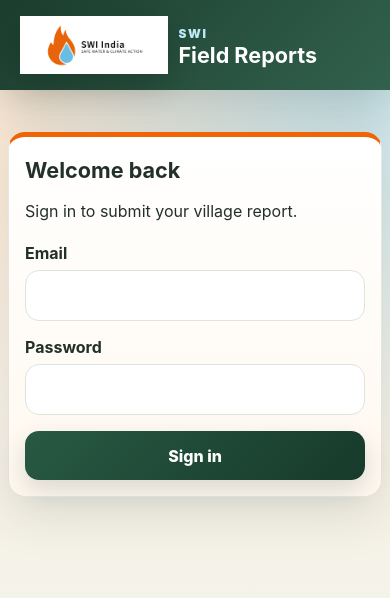
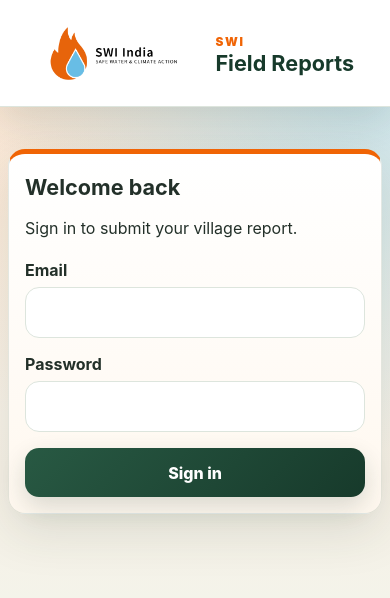
Before and after one commit to SWI-India/Photo, a website: page public/index.html in a window 390 px wide. Drawn offline with Linux system fonts and the light colour scheme.

Commit message:
Use white header with larger logo

```diff
--- a/public/service-worker.js
+++ b/public/service-worker.js
@@ -1,4 +1,4 @@
-const CACHE = "swi-reports-v14";
+const CACHE = "swi-reports-v15";
 const APP_SHELL = ["/", "/styles.css", "/app.js", "/manifest.webmanifest", "/icon.svg", "/swi-logo.png"];
 
 self.addEventListener("install", (event) => {
--- a/public/styles.css
+++ b/public/styles.css
@@ -45,19 +45,20 @@ button.text-button { background: transparent; color: var(--green); padding-inlin
 .hidden { display: none !important; }
 
 .app-header {
-  min-height: 104px;
+  min-height: 136px;
   padding: 1rem max(1.25rem, calc((100vw - 1050px) / 2));
   display: flex;
   align-items: center;
   justify-content: space-between;
-  color: white;
-  background: linear-gradient(135deg, rgba(23, 58, 43, .98), rgba(40, 89, 67, .94));
-  box-shadow: 0 18px 48px rgba(23, 58, 43, .18);
+  color: var(--green-dark);
+  background: white;
+  border-bottom: 1px solid var(--line);
+  box-shadow: 0 14px 38px rgba(33, 54, 43, .12);
 }
 .app-header h1 { margin: .05rem 0 0; font-size: clamp(1.45rem, 4vw, 2.1rem); }
 .brand-lockup { display: flex; align-items: center; gap: .85rem; }
-.brand-lockup img { width: clamp(170px, 22vw, 230px); height: 76px; object-fit: contain; border-radius: 0; background: white; padding: .45rem .65rem; box-shadow: 0 12px 32px rgba(0,0,0,.16); }
-.app-header .eyebrow { color: #bfe9f8; }
+.brand-lockup img { width: clamp(212px, 27vw, 288px); height: 98px; object-fit: contain; border-radius: 0; background: white; padding: .45rem .65rem; box-shadow: none; }
+.app-header .eyebrow { color: var(--orange); }
 .eyebrow { color: var(--orange); font-size: .74rem; font-weight: 900; letter-spacing: .14em; text-transform: uppercase; }
 main { width: min(1050px, calc(100% - 2rem)); margin: 0 auto 5rem; }
 .card {
@@ -131,9 +132,9 @@ textarea { resize: vertical; min-height: 150px; }
 
 @media (max-width: 680px) {
   .form-grid, .admin-grid { grid-template-columns: 1fr; }
-  .app-header { min-height: 76px; }
+  .app-header { min-height: 96px; }
   .brand-lockup { gap: .65rem; }
-  .brand-lockup img { width: 148px; height: 58px; padding: .35rem .45rem; }
+  .brand-lockup img { width: 185px; height: 74px; padding: .35rem .45rem; }
   .app-header h1 { font-size: 1.35rem; }
   main { width: min(100% - 1rem, 1050px); }
   .card { border-radius: 17px; padding: 1rem; }
```
Also changed, not shown: designs/white-header-preview-logo-125.png (added), designs/white-header-preview.png (added).
